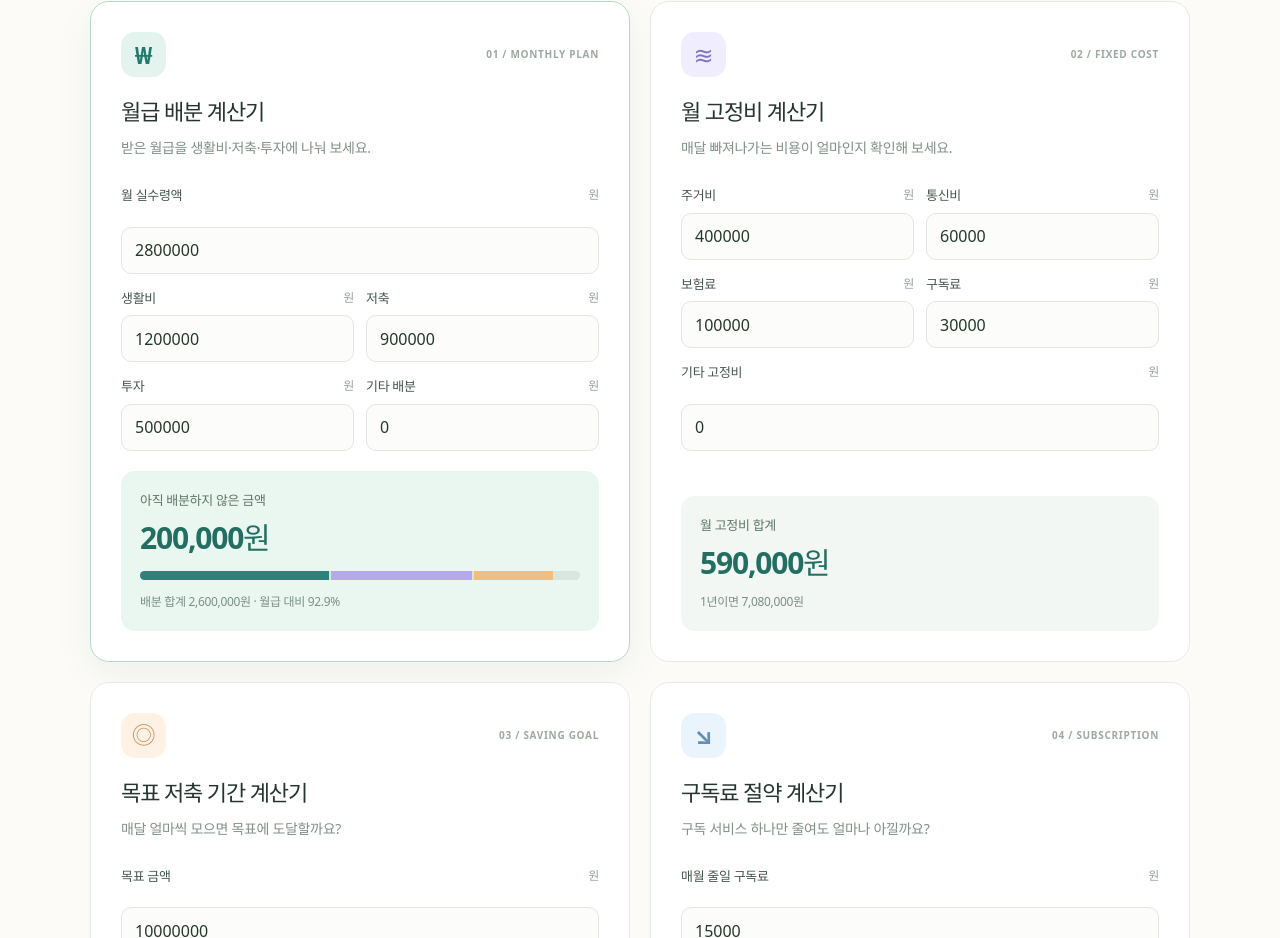
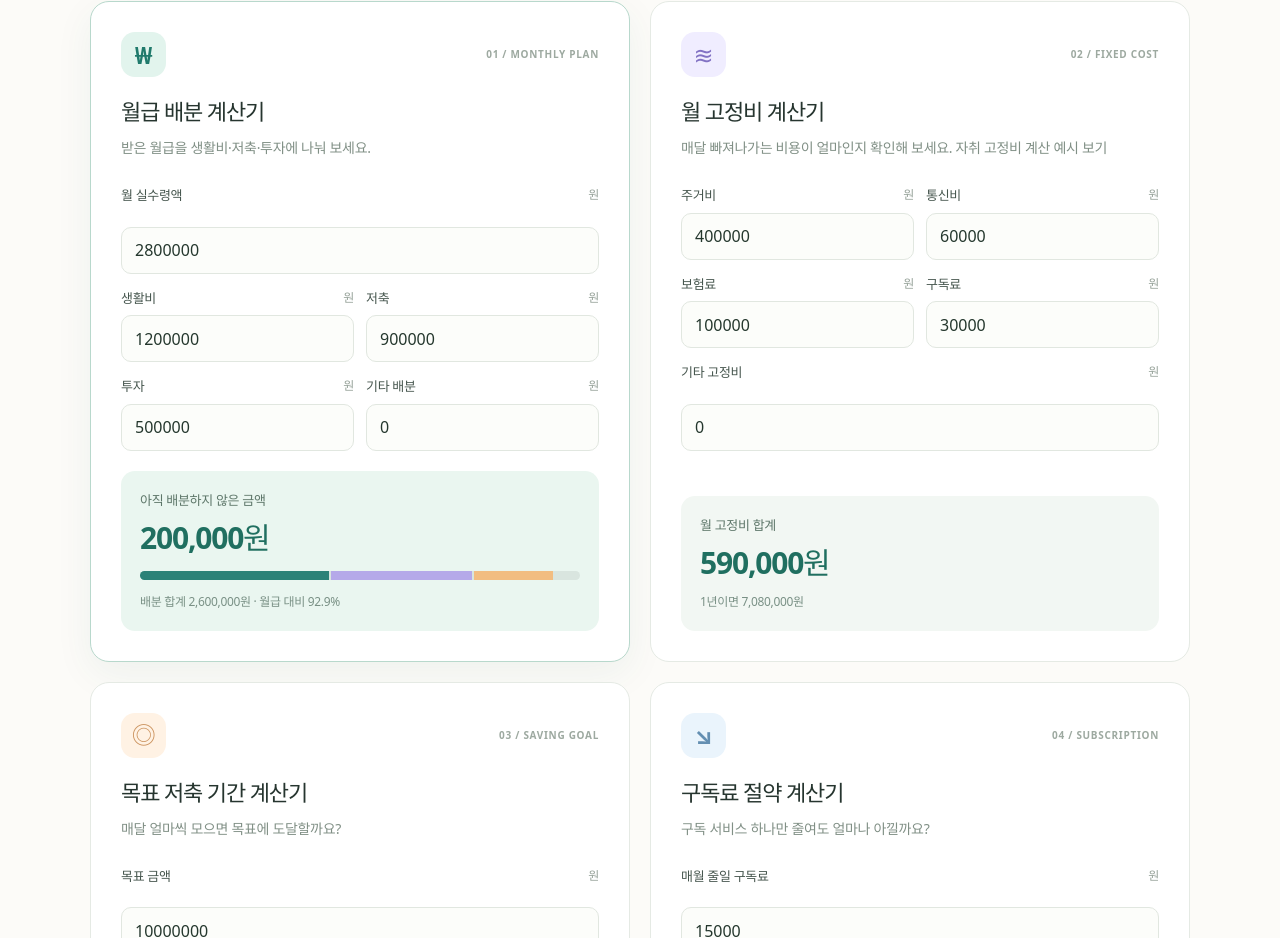
Before and after one commit to flowmateworks-ux/ssulmo-life-tools, a plain HTML site: page index.html in a window 1280 px wide. Shown: the part 839-1777 px from the top of the page. Drawn offline with Linux system fonts and the light colour scheme.

Commit message:
Link the fixed-cost calculator and examples

```diff
--- a/index.html
+++ b/index.html
@@ -60,7 +60,7 @@
 </div>
 <div class="output main-output" aria-live="polite"><div class="result-label" id="salaryLabel">아직 배분하지 않은 금액</div><strong id="salaryResult">200,000원</strong><div class="distribution" id="distribution" role="img" aria-label="월급 배분 비율"></div><div class="output-sub" id="salaryDetails">배분 금액과 남은 금액을 비교해 보세요.</div></div>
 </article>
-<article class="tool-card" id="fixed"><div class="card-top"><div class="card-icon lavender" aria-hidden="true">≋</div><div class="card-index">02 / FIXED COST</div></div><h3>월 고정비 계산기</h3><p class="card-desc">매달 빠져나가는 비용이 얼마인지 확인해 보세요.</p>
+<article class="tool-card" id="fixed"><div class="card-top"><div class="card-icon lavender" aria-hidden="true">≋</div><div class="card-index">02 / FIXED COST</div></div><h3>월 고정비 계산기</h3><p class="card-desc">매달 빠져나가는 비용이 얼마인지 확인해 보세요. <a href="fixed-cost-calculator.html">자취 고정비 계산 예시 보기</a></p>
 <div class="fields"><div class="two-fields"><div><label for="rent">주거비 <span>원</span></label><input id="rent" inputmode="numeric" type="number" min="0" value="400000"></div><div><label for="phone">통신비 <span>원</span></label><input id="phone" inputmode="numeric" type="number" min="0" value="60000"></div></div><div class="two-fields"><div><label for="insurance">보험료 <span>원</span></label><input id="insurance" inputmode="numeric" type="number" min="0" value="100000"></div><div><label for="subs">구독료 <span>원</span></label><input id="subs" inputmode="numeric" type="number" min="0" value="30000"></div></div><label for="other">기타 고정비 <span>원</span></label><input id="other" inputmode="numeric" type="number" min="0" value="0"></div>
 <div class="output" aria-live="polite"><div class="result-label">월 고정비 합계</div><strong id="costResult">590,000원</strong><div class="output-sub" id="yearResult">1년이면 7,080,000원</div></div>
 </article>
```
